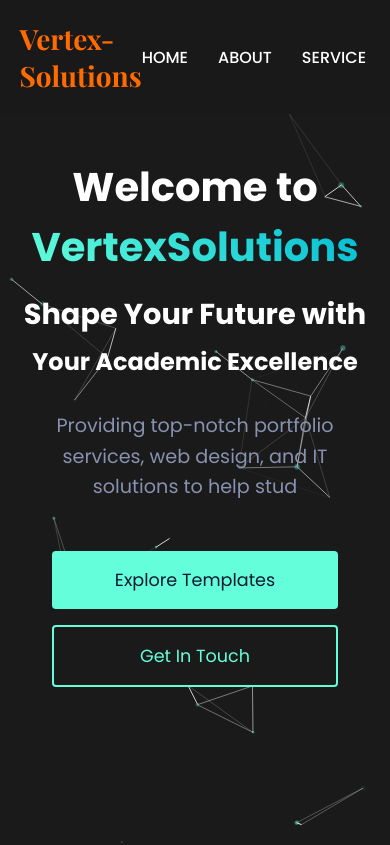
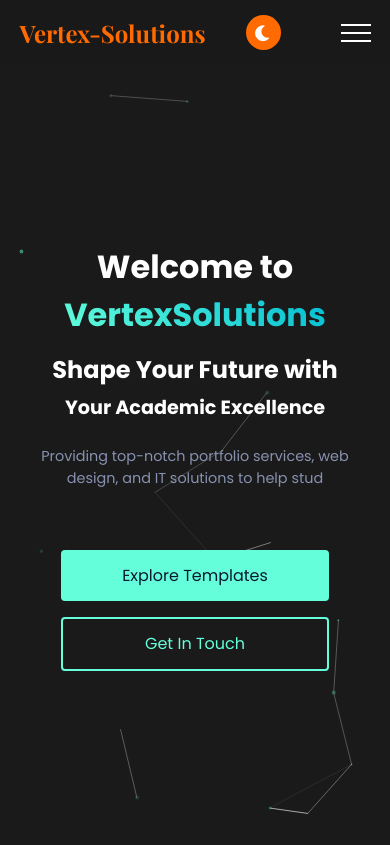
Before and after one commit to sasindra143/Main, a plain HTML site: page index.html in a window 390 px wide. Shown: the top 845 px of the page. Drawn offline with nearby package versions, Linux system fonts and the light colour scheme.

Commit message:
Update index.html

```diff
--- a/index.html
+++ b/index.html
@@ -6,7 +6,10 @@
     <title>Vertex Solutions - portfolios</title>
     <link rel="stylesheet" href="https://cdnjs.cloudflare.com/ajax/libs/font-awesome/6.0.0/css/all.min.css">
     <link href="https://fonts.googleapis.com/css2?family=Poppins:wght@300;400;500;600;700&family=Playfair+Display:wght@700&display=swap" rel="stylesheet">
-    <style>
+
+     <link href="https://fonts.googleapis.com/css2?family=Poppins:wght@400;500;600;700&family=Playfair+Display:wght@700&display=swap" rel="stylesheet">
+    <link rel="stylesheet" href="https://cdnjs.cloudflare.com/ajax/libs/font-awesome/6.0.0/css/all.min.css">
+   <style>
         :root {
             --primary: #ff6b00;
             --dark: #1a1a1a;
@@ -122,6 +125,7 @@
             flex-direction: column;
             gap: 6px;
             cursor: pointer;
+            margin-left: 20px;
         }
 
         .menu-toggle span {
@@ -131,7 +135,79 @@
             transition: var(--transition);
         }
 
-
+        @media (max-width: 768px) {
+            .header {
+                padding: 15px 5%;
+            }
+
+            .nav-container {
+                position: relative;
+            }
+
+            .nav-menu {
+                position: fixed;
+                top: 80px;
+                right: -100%;
+                width: 250px;
+                height: calc(100vh - 80px);
+                background: rgba(26, 26, 26, 0.98);
+                backdrop-filter: blur(10px);
+                flex-direction: column;
+                align-items: center;
+                padding: 40px 0;
+                gap: 20px;
+                transition: var(--transition);
+            }
+
+            .nav-menu.active {
+                right: 0;
+            }
+
+            .nav-link {
+                width: 100%;
+                text-align: center;
+                padding: 12px 0;
+            }
+
+            .nav-link:hover {
+                background: rgba(255, 255, 255, 0.1);
+            }
+
+            .menu-toggle {
+                display: flex;
+            }
+
+            .menu-toggle.active span:nth-child(1) {
+                transform: rotate(45deg) translate(8px, 8px);
+            }
+
+            .menu-toggle.active span:nth-child(2) {
+                opacity: 0;
+            }
+
+            .menu-toggle.active span:nth-child(3) {
+                transform: rotate(-45deg) translate(7px, -7px);
+            }
+        }
+
+        @media (max-width: 480px) {
+            .logo {
+                font-size: 24px;
+            }
+
+            .nav-menu {
+                width: 100%;
+            }
+
+            .theme-toggle {
+                width: 35px;
+                height: 35px;
+            }
+
+            .theme-toggle i {
+                font-size: 18px;
+            }
+        }
     </style>
 </head>
 <body>
@@ -153,15 +229,44 @@
                 <span></span>
                 <span></span>
                 <span></span>
-
             </div>
         </div>
     </header>
 
-
-
-
-
+    <script>
+        document.addEventListener('DOMContentLoaded', () => {
+            const menuToggle = document.querySelector('.menu-toggle');
+            const navMenu = document.querySelector('.nav-menu');
+            const themeToggle = document.querySelector('.theme-toggle');
+
+            menuToggle.addEventListener('click', () => {
+                menuToggle.classList.toggle('active');
+                navMenu.classList.toggle('active');
+            });
+
+            document.querySelectorAll('.nav-link').forEach(link => {
+                link.addEventListener('click', () => {
+                    menuToggle.classList.remove('active');
+                    navMenu.classList.remove('active');
+                });
+            });
+
+            document.addEventListener('click', (e) => {
+                if (!navMenu.contains(e.target) && !menuToggle.contains(e.target)) {
+                    menuToggle.classList.remove('active');
+                    navMenu.classList.remove('active');
+                }
+            });
+
+            themeToggle.addEventListener('click', () => {
+                document.body.setAttribute('data-theme',
+                    document.body.getAttribute('data-theme') === 'light' ? 'dark' : 'light'
+                );
+                themeToggle.querySelector('i').classList.toggle('fa-sun');
+                themeToggle.querySelector('i').classList.toggle('fa-moon');
+            });
+        });
+    </script>
 
 <section class="hero" id="home">
     <div class="hero-particles" id="particles-js"></div>
@@ -189,6 +294,7 @@
     align-items: center;
     justify-content: center;
     padding: 100px 20px;
+    margin-top: 70px;
 }
 
 .hero-particles {
@@ -306,27 +412,115 @@
     }
 }
 
+@media (max-width: 1024px) {
+    .hero-title {
+        font-size: 3.5rem;
+    }
+
+    .hero-subtitle {
+        font-size: 2.2rem;
+    }
+
+    .hero-subheading {
+        font-size: 1.8rem;
+    }
+}
+
 @media (max-width: 768px) {
+    .hero {
+        padding: 80px 15px;
+        min-height: calc(100vh - 70px);
+    }
+
     .hero-title {
         font-size: 2.5rem;
+        margin-bottom: 0.8rem;
     }
 
     .hero-subtitle {
         font-size: 1.8rem;
+        margin-bottom: 0.4rem;
     }
 
     .hero-subheading {
         font-size: 1.5rem;
+        margin-bottom: 1.5rem;
+    }
+
+    .hero-description {
+        margin: 0 auto 2rem;
+        min-height: 80px;
+        padding: 0 10px;
+    }
+
+    .typing-text {
+        font-size: 1rem;
+        line-height: 1.5;
     }
 
     .cta-container {
         flex-direction: column;
         gap: 1rem;
-        padding: 0 2rem;
+        padding: 0 1rem;
+        width: 100%;
+        max-width: 300px;
+        margin: 0 auto;
+    }
+
+    .cta-button {
+        width: 100%;
+        padding: 0.9rem 2rem;
+        font-size: 1rem;
+    }
+}
+
+@media (max-width: 480px) {
+    .hero {
+        padding: 60px 10px;
+    }
+
+    .hero-title {
+        font-size: 2rem;
+    }
+
+    .hero-subtitle {
+        font-size: 1.5rem;
+    }
+
+    .hero-subheading {
+        font-size: 1.2rem;
     }
 
     .hero-description {
-        padding: 0 1rem;
+        margin: 0 auto 1.5rem;
+    }
+
+    .typing-text {
+        font-size: 0.9rem;
+    }
+
+    .cta-button {
+        padding: 0.8rem 1.8rem;
+    }
+}
+
+@media (max-height: 600px) {
+    .hero {
+        padding: 40px 10px;
+    }
+
+    .hero-title {
+        margin-bottom: 0.5rem;
+    }
+
+    .hero-subtitle,
+    .hero-subheading {
+        margin-bottom: 0.3rem;
+    }
+
+    .hero-description {
+        margin: 0 auto 1rem;
+        min-height: 60px;
     }
 }
 </style>
@@ -334,12 +528,17 @@
 <script src="https://cdn.jsdelivr.net/particles.js/2.0.0/particles.min.js"></script>
 <script>
 document.addEventListener('DOMContentLoaded', () => {
-    // Particles.js Configuration
-    particlesJS('particles-js', {
+    const particleConfig = {
         particles: {
-            number: { value: 80 },
-            color: { value: '#64ffda' },
-            shape: { type: 'circle' },
+            number: {
+                value: window.innerWidth <= 768 ? 40 : 80
+            },
+            color: {
+                value: '#64ffda'
+            },
+            shape: {
+                type: 'circle'
+            },
             opacity: {
                 value: 0.5,
                 random: true
@@ -364,9 +563,10 @@ document.addEventListener('DOMContentLoaded', () => {
                 }
             }
         }
-    });
-
-    // Typing Animation
+    };
+
+    particlesJS('particles-js', particleConfig);
+
     const text = "Providing top-notch portfolio services, web design, and IT solutions to help students and businesses succeed.";
     const typingText = document.querySelector('.typing-text');
     let i = 0;
@@ -381,7 +581,6 @@ document.addEventListener('DOMContentLoaded', () => {
 
     setTimeout(typeWriter, 1000);
 
-    // Smooth scroll for buttons
     document.querySelectorAll('.cta-button').forEach(button => {
         button.addEventListener('click', (e) => {
             const target = button.classList.contains('primary') ? '#services' : '#contact';
@@ -995,7 +1194,7 @@ document.addEventListener('DOMContentLoaded', () => {
                     <h3>Corporate Pro</h3>
                     <p>Professional business website template with modern design</p>
                     <div class="template-buttons">
-                        <a href="https://vertex-solutions1922.github.io/Traveler/"><button class="demo-btn">Live Demo</button></a>
+                        <a href="https://vertex-solutions1922.github.io/footwear/"><button class="demo-btn">Live Demo</button></a>
                         <button class="price-btn" data-price="299">$4</button>
                     </div>
                 </div>
@@ -1007,7 +1206,7 @@ document.addEventListener('DOMContentLoaded', () => {
 
                 <div class="template-card" data-category="portfolio">
                  <video width="100%" autoplay muted loop playsinline>
-                <source src="https://vertex-solutions1922.github.io/footwear/" type="video/mp4">
+                <source src="https://res.cloudinary.com/dvknx0hpm/video/upload/v1746905719/Screen_Recording_2025-05-11_010456_jr0khp.mp4" type="video/mp4">
 
                 </video>
                 <div class="template-content">
@@ -1022,27 +1221,10 @@ document.addEventListener('DOMContentLoaded', () => {
 
 
             <!-- E-commerce Template -->
-            <div class="template-card" data-category="ecommerce">
+             <div class="template-card" data-category="ecommerce">
 
                  <video width="100%" autoplay muted loop playsinline>
-                <source src="https://res.cloudinary.com/dvknx0hpm/video/upload/v1746905719/Screen_Recording_2025-05-11_010456_jr0khp.mp4" type="video/mp4">
-
-                </video>
-                <div class="template-content">
-                    <h3>Shop Master</h3>
-                    <p>Feature-rich e-commerce template with shopping cart</p>
-                    <div class="template-buttons">
-                        <a href=" https://sasindra143.github.io/Farmer-Customer-Interface/"><button class="demo-btn">Live Demo</button></a>
-                        <button class="price-btn" data-price="399">$3</button>
-                    </div>
-                </div>
-            </div>
-
-
-             <div class="template-card" data-category="ecommerce">
-
-                 <video width="100%" autoplay muted loop playsinline>
-                <source src="https://res.cloudinary.com/dvknx0hpm/video/upload/v1746905719/Screen_Recording_2025-05-11_010456_jr0khp.mp4" type="video/mp4">
+                <source src="https://res.cloudinary.com/dvknx0hpm/video/upload/v1746946855/Screen_Recording_2025-05-09_134303_vmbfbd.mp4" type="video/mp4">
 
                 </video>
                 <div class="template-content">
```
